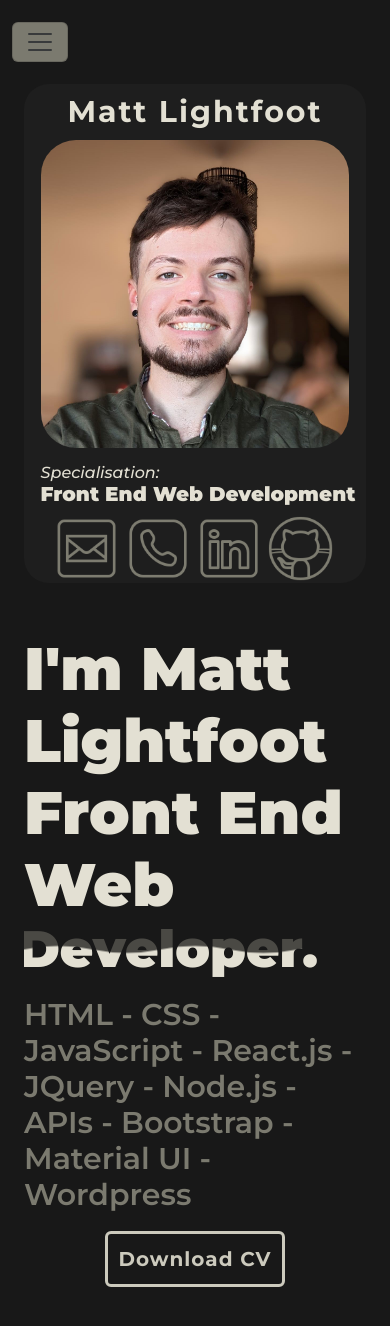
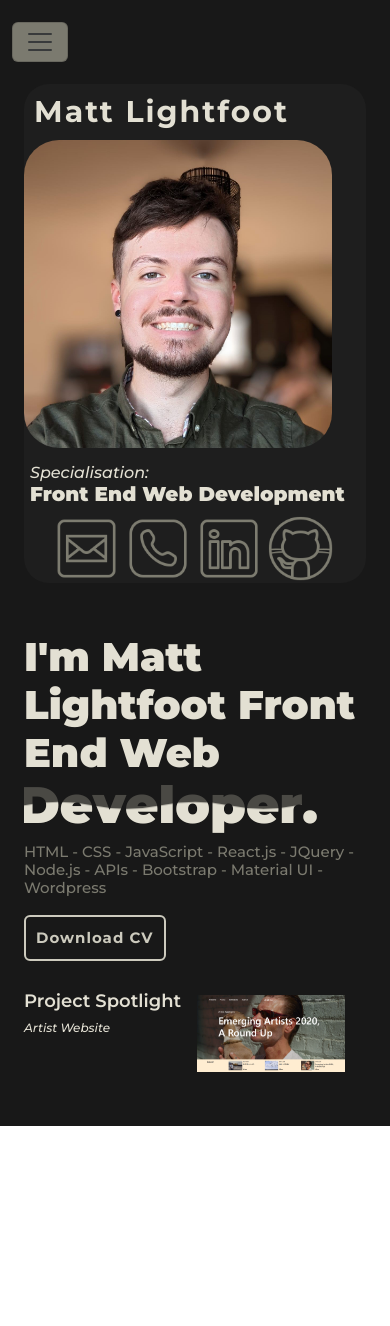
Before and after one commit to Mtlightfoot/portfolio, a React (Vite) app: page /#/ in a window 390 px wide. Shown: the top 1326 px of the page. After the commit the page ends 1126 px from the top, so only its background shows below. Built offline with nearby package versions, Linux system fonts and the light colour scheme; a web font is replaced by a local one.

Commit message:
Added project spotlight on home page with clickable image to take you to said project

```diff
--- a/src/main.css
+++ b/src/main.css
@@ -24,7 +24,7 @@
     color: #7B7A6F;
     font-weight: 700;
     letter-spacing: 0.5px;
-    border: 1px solid transparent;
+    border: 2px solid transparent;
     border-radius: 3px;
 }
 
@@ -73,8 +73,41 @@
 
 #skills {
     color: #7B7A6F;
+    font-weight: 500;
+    font-size: 20px;
+}
+
+.projectSpotlightBox {
+    display: flex;
+    justify-content: space-between;
+    margin-right: 10%;
+    color: #E3E0D3;
+}
+
+.spotlightTitle {
     font-weight: 600;
-    font-size: 40px;
+}
+
+.spotlightSubtitle {
+    font-style: italic;
+}
+
+#spotlightImg {
+    width: 20vw;
+    background-position: center;
+    background-size: cover;
+    padding: 2px;
+    border: 2px solid transparent;
+    border-radius: 2px;
+}
+
+#spotlightImg:hover {
+    border: 2px solid #CCCABD;
+    transition: 0.2s;
+}
+
+#spotlightImg:active {
+    border: 2px solid #706f65;
 }
 
 #profileName {
@@ -112,20 +145,24 @@
 
 #cvBtn {
     background-color: transparent;
-    border: 3px solid #CCCABD;
+    border: 2px solid #CCCABD;
     padding: 10px;
-    font-size: 20px;
+    font-size: 15px;
     font-weight: 700;
     letter-spacing: 1px;
     color: #CCCABD;
     margin-top: 10px;
-    margin-bottom: 50px;
+    margin-bottom: 30px;
 }
 
 #cvBtn:hover {
     filter: brightness(200%);
     background-color: #1E1E1E;
     transition: 0.2s;
+}
+
+#cvBtn:active {
+    border: 2px solid #706f65;
 }
 
 .footer {
@@ -300,15 +337,11 @@
 
 @media (max-width: 768px) {
     #slogan {
-        font-size: 60px;
+        font-size: 40px;
     }
 
     #skills {
-        font-size: 30px;
-    }
-
-    #columnBox {
-        padding: 0px;
+        font-size: 15px;
     }
 
     #profilePicture {
@@ -318,7 +351,24 @@
     #columnBox {
         display: flex;
         flex-direction: column;
-        align-items: center;
+        padding: 0px;
+    }
+
+    .projectSpotlightBox {
+        margin-right: 5%;
+        margin-bottom: 50px;
+    }
+
+    .spotlightTitle {
+        font-size: 18px;
+    }
+
+    .spotlightSubtitle {
+       font-size: 12px;
+    }
+
+    #spotlightImg {
+        width: 40vw;
     }
 
     #profileName {
--- a/src/pages/Home.jsx
+++ b/src/pages/Home.jsx
@@ -70,7 +70,7 @@ function Home() {
                         <div>
                             <h1 id='slogan'>I'm Matt Lightfoot Front End Web</h1>
 
-                            <svg viewBox="0 0 100 20">
+                            <svg viewBox="0 0 100 17">
                                 <defs>
                                     <linearGradient id="gradient">
                                         <stop color="#E3E0D3" />
@@ -97,6 +97,14 @@ function Home() {
                         <div>
                             <a href='https://docs.google.com/document/d/1VZxcRjzsV2ZTtb0msm2PhW421wem9iupoWJ9Ka_OO4I/edit'><Button id='cvBtn'>Download CV</Button></a>
                         </div>
+                        <div className='projectSpotlightBox'>
+                            <div>
+                                <h4 className='spotlightTitle'>Project Spotlight</h4>
+                                <h5 className='spotlightSubtitle'>Artist Website</h5>
+                            </div>
+                            <a href="https://artist-website-mtl.netlify.app/"><img src="./artist-website.png" alt="A picture of an Artist website that was created by Matthew Lightfoot" id="spotlightImg"/></a>
+                        </div>
+
                     </div>
 
                 </Col>
```
